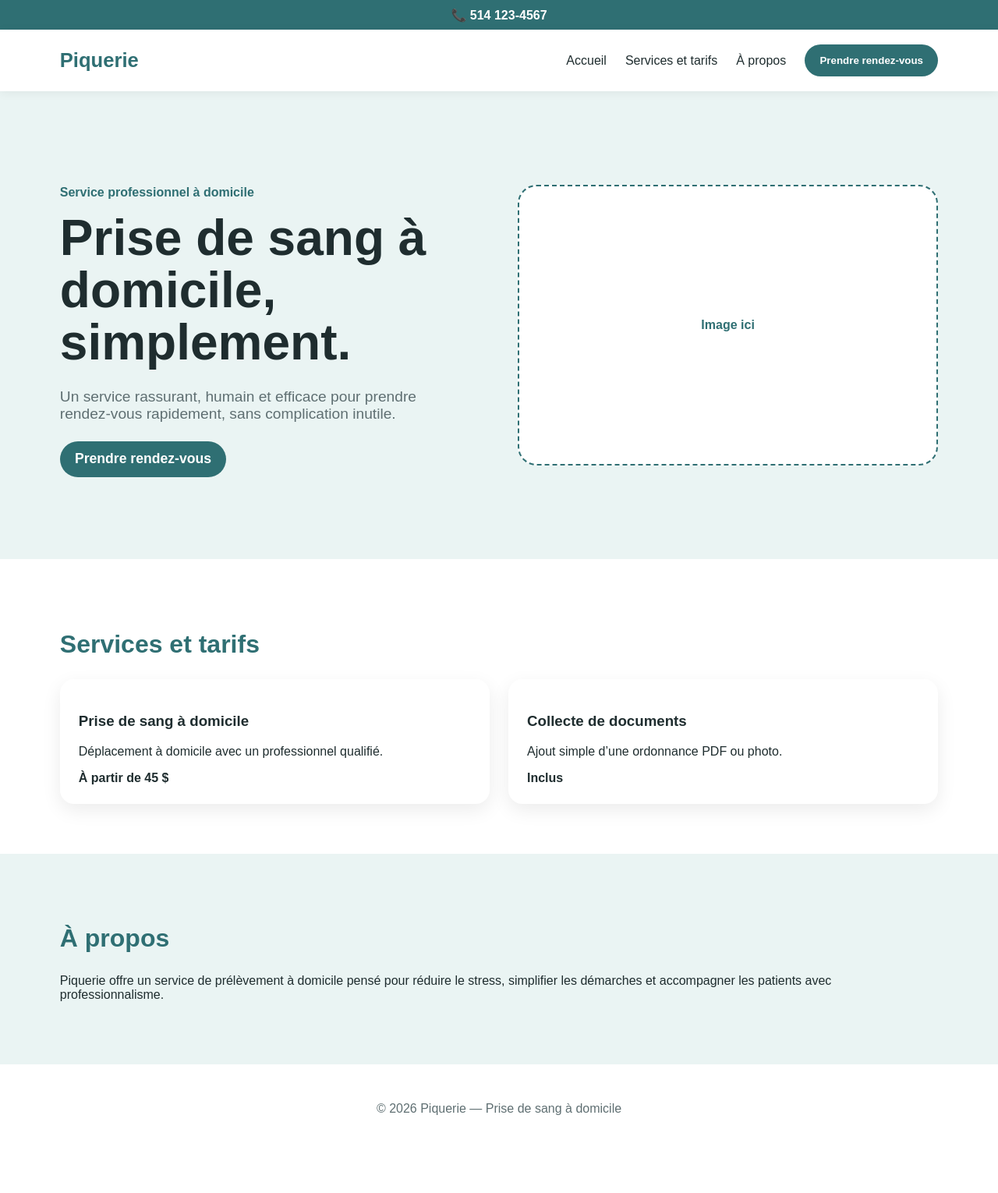
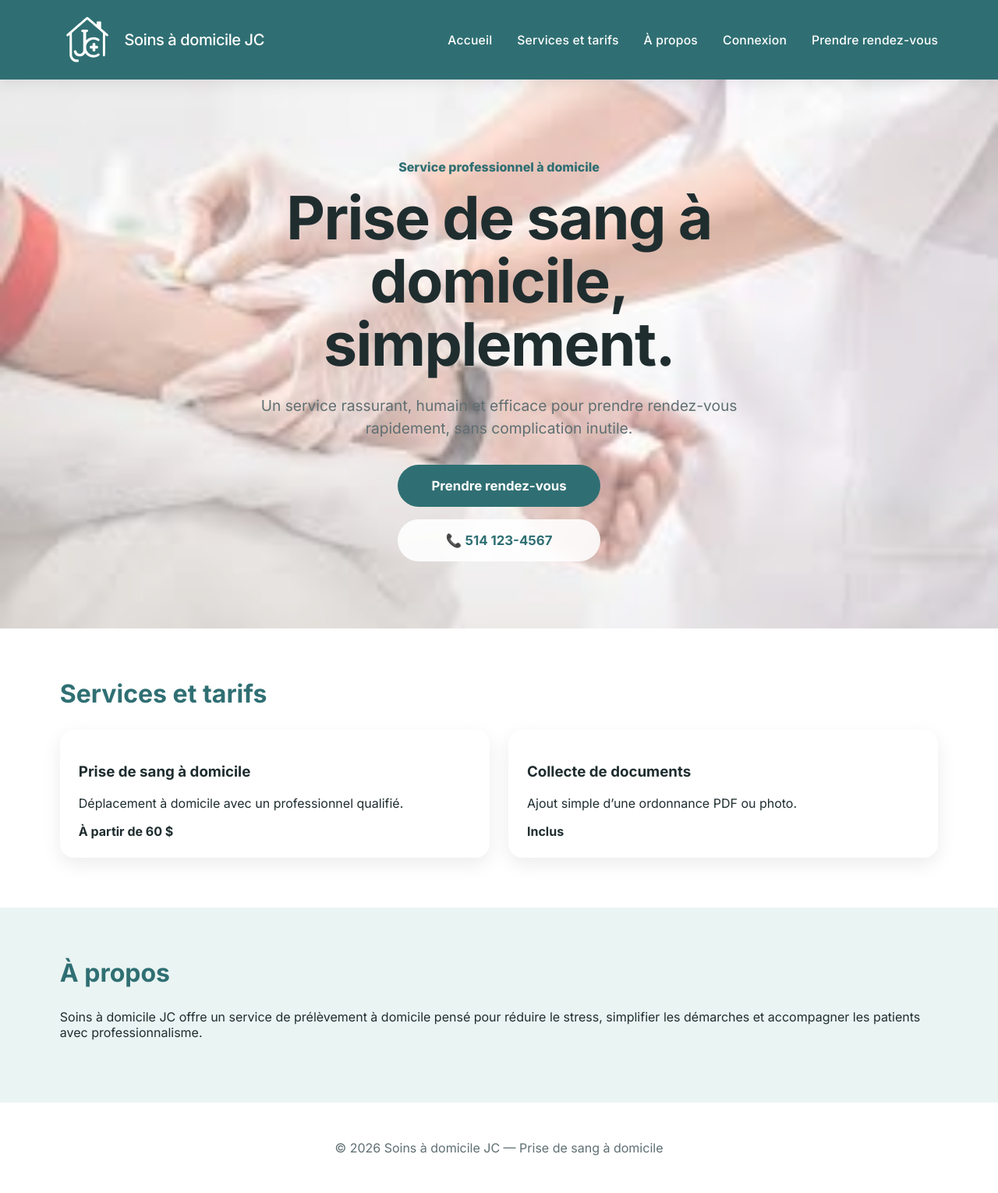
Before and after one commit to CedJEmard/projet_piquerie, a Django app: page / in a window 1280 px wide. Shown: the whole page at 78% size. Before the commit the page ends 1430 px from the top, so only its background shows below. Run offline with Django 5.2, Linux system fonts and the light colour scheme; data comes from the database, SQL or seed files in the repository; both versions use the stored data as it was after the commit.

Commit message:
changement front plus creation de page account et connexion/deconnexion

```diff
--- a/backend/config/urls.py
+++ b/backend/config/urls.py
@@ -15,14 +15,14 @@ Including another URLconf
     2. Add a URL to urlpatterns:  path('blog/', include('blog.urls'))
 """
 from django.contrib import admin
-from django.urls import path
-from django.shortcuts import render
+from django.urls import path, include
+from django.shortcuts import render, redirect
 from apps.appointments.views import book_appointment
 from apps.services.models import Service
+from django.contrib.auth.decorators import login_required
 
 
 def home(request):
-
     services = Service.objects.filter(is_active=True)
 
     return render(
@@ -33,8 +33,56 @@ def home(request):
         }
     )
 
+@login_required
+def account_view(request):
+    patient = getattr(request.user, 'patient_profile', None)
+
+    appointments = []
+    documents = []
+
+    if patient:
+        appointments = patient.appointments.all()
+
+    return render(
+        request,
+        'account.html',
+        {
+            'patient': patient,
+            'appointments': appointments,
+            'documents': documents,
+        }
+    )
+
+
+
+def redirect_user_after_login(request):
+    if request.user.is_staff:
+        return redirect('/admin/')
+
+    return redirect('/')
+
+
 urlpatterns = [
     path('admin/', admin.site.urls),
+
+    path('accounts/', include('django.contrib.auth.urls')),
+
     path('', home, name='home'),
-    path('prendre-rendez-vous/', book_appointment, name='book_appointment'),
+
+    path(
+        'prendre-rendez-vous/',
+        book_appointment,
+        name='book_appointment'
+    ),
+
+    path(
+        'redirect/',
+        redirect_user_after_login,
+        name='redirect_user_after_login'
+    ),
+    path(
+    'mon-compte/',
+    account_view,
+    name='account'
+    ),
 ]
--- a/backend/static/css/style.css
+++ b/backend/static/css/style.css
@@ -1,5 +1,6 @@
 :root {
     --primary: #2f6f73;
+    --primary-dark: #24585c;
     --secondary: #eaf4f3;
     --text: #1f2d2f;
     --muted: #5f6f72;
@@ -10,25 +11,15 @@
     box-sizing: border-box;
 }
 
+html {
+    scroll-behavior: smooth;
+}
+
 body {
     margin: 0;
-    font-family: Arial, sans-serif;
+    font-family: 'Inter', Arial, sans-serif;
     color: var(--text);
     background: var(--white);
-}
-
-/* TOP CONTACT */
-
-.top-contact {
-    background: var(--primary);
-    text-align: center;
-    padding: 0.6rem;
-}
-
-.top-contact a {
-    color: white;
-    text-decoration: none;
-    font-weight: bold;
 }
 
 /* NAVBAR */
@@ -37,98 +28,160 @@ body {
     display: flex;
     justify-content: space-between;
     align-items: center;
-    padding: 1.2rem 6%;
-    background: white;
-    box-shadow: 0 2px 12px rgba(0,0,0,0.06);
+    gap: 2rem;
+    padding: 1rem 6%;
+    background: var(--primary);
     position: sticky;
     top: 0;
     z-index: 100;
+    box-shadow: 0 4px 18px rgba(0,0,0,0.08);
+}
+
+.logo-wrapper {
+    display: flex;
+    align-items: center;
+    gap: 0.8rem;
+}
+
+.site-logo {
+    height: 70px;
+    width: auto;
+    object-fit: contain;
+    filter: brightness(0) invert(1);
 }
 
 .logo {
-    font-size: 1.6rem;
-    font-weight: bold;
-    color: var(--primary);
+    color: white;
+    font-size: 1.25rem;
+    font-weight: 500;
+    letter-spacing: -0.4px;
 }
 
 .nav-links {
     display: flex;
-    gap: 1.5rem;
     align-items: center;
+    gap: 2rem;
 }
 
-.nav-links a {
-    color: var(--text);
+.nav-links a,
+.nav-link-button {
+    color: white;
     text-decoration: none;
+    font-size: 0.98rem;
     font-weight: 500;
+    letter-spacing: 0.2px;
 }
 
-.nav-cta,
-.main-button {
-    background: var(--primary);
-    color: white !important;
-    padding: 0.8rem 1.2rem;
-    border-radius: 999px;
-    font-weight: bold;
+.nav-link-button {
+    background: none;
     border: none;
     cursor: pointer;
-    text-decoration: none;
+    padding: 0;
+    font-family: inherit;
+}
+
+.nav-links a:hover,
+.nav-link-button:hover {
+    text-decoration: underline;
 }
 
 .menu-toggle {
     display: none;
     background: none;
     border: none;
+    color: white;
     font-size: 2rem;
-    color: var(--primary);
     cursor: pointer;
 }
 
 /* HERO */
 
 .hero {
-    min-height: 75vh;
-    display: grid;
-    grid-template-columns: 1fr 1fr;
+    position: relative;
+    min-height: 88vh;
+    display: flex;
     align-items: center;
-    gap: 3rem;
-    padding: 4rem 6%;
-    background: var(--secondary);
+    justify-content: center;
+    padding: 5rem 6%;
+    background-image: url('/static/img/images.jpg');
+    background-size: cover;
+    background-position: center;
+    overflow: hidden;
+}
+
+.hero-overlay {
+    position: absolute;
+    inset: 0;
+    background: rgba(255,255,255,0.45);
+}
+
+.hero-content {
+    position: relative;
+    z-index: 2;
+    max-width: 780px;
+    text-align: center;
 }
 
 .eyebrow {
     color: var(--primary);
-    font-weight: bold;
+    font-weight: 800;
+    margin-bottom: 1rem;
 }
 
-.hero h1 {
-    font-size: clamp(2.2rem, 5vw, 4.5rem);
+.hero-content h1 {
     margin: 0;
+    font-size: clamp(2.6rem, 6vw, 5rem);
     line-height: 1.05;
+    letter-spacing: -1.5px;
+    color: var(--text);
 }
 
 .hero-description {
+    max-width: 620px;
+    margin: 1.5rem auto 0;
+    color: var(--muted);
     font-size: 1.2rem;
-    color: var(--muted);
-    max-width: 520px;
-    margin: 1.5rem 0;
+    line-height: 1.5;
+}
+
+.hero-actions {
+    display: flex;
+    flex-direction: column;
+    align-items: center;
+    gap: 1rem;
+    margin-top: 2rem;
+}
+
+.main-button,
+.hero-phone {
+    width: 260px;
+    min-height: 54px;
+    display: flex;
+    align-items: center;
+    justify-content: center;
+    border-radius: 999px;
+    font-size: 1.05rem;
+    font-weight: 700;
+    text-decoration: none;
 }
 
 .main-button {
-    display: inline-block;
-    font-size: 1.1rem;
+    background: var(--primary);
+    color: white;
+    border: none;
+    cursor: pointer;
+    font-family: inherit;
 }
 
-.image-placeholder {
-    height: 360px;
-    border-radius: 24px;
-    background: white;
-    border: 2px dashed var(--primary);
-    display: flex;
-    align-items: center;
-    justify-content: center;
+.hero-phone {
+    background: rgba(255,255,255,0.88);
     color: var(--primary);
-    font-weight: bold;
+    backdrop-filter: blur(8px);
+}
+
+.main-button:hover,
+.hero-phone:hover {
+    transform: translateY(-2px);
 }
 
 /* SECTIONS */
@@ -138,8 +191,9 @@ body {
 }
 
 .section h2 {
+    color: var(--primary);
     font-size: 2rem;
-    color: var(--primary);
+    margin-top: 0;
 }
 
 .cards {
--- a/backend/templates/base.html
+++ b/backend/templates/base.html
@@ -5,47 +5,49 @@
 <head>
     <meta charset="UTF-8">
     <meta name="viewport" content="width=device-width, initial-scale=1.0">
-    <title>{% block title %}Piquerie{% endblock %}</title>
+    <title>{% block title %}Soins à domicile JC{% endblock %}</title>
+
+    <link rel="preconnect" href="https://fonts.googleapis.com">
+    <link rel="preconnect" href="https://fonts.gstatic.com" crossorigin>
+    <link href="https://fonts.googleapis.com/css2?family=Inter:wght@400;500;600;700;800&display=swap" rel="stylesheet">
 
     <link rel="stylesheet" href="{% static 'css/style.css' %}">
 </head>
 
 <body>
 
-<header class="top-contact">
-    <a href="tel:5141234567">
-        📞 514 123-4567
-    </a>
-</header>
+<nav class="navbar">
+    <div class="logo-wrapper">
+        <img src="{% static 'img/logo.svg' %}" alt="Logo Soins à domicile JC" class="site-logo">
 
-<nav class="navbar">
-
-    <div class="logo">
-        Piquerie
+        <div class="logo">
+            Soins à domicile JC
+        </div>
     </div>
 
-    <button class="menu-toggle" id="menuToggle">
+    <button class="menu-toggle" id="menuToggle" aria-label="Ouvrir le menu">
         ☰
     </button>
 
     <div class="nav-links" id="navLinks">
-
         <a href="/">Accueil</a>
-
-        <a href="#services">
-            Services et tarifs
-        </a>
-
-        <a href="#about">
-            À propos
-        </a>
-
-        <button class="nav-cta open-booking">
+        <a href="#services">Services et tarifs</a>
+        <a href="#about">À propos</a>
+        {% if user.is_authenticated %}
+        <a href="/mon-compte/">Mon compte</a>
+        <form method="POST" action="/accounts/logout/" class="logout-form">
+        {% csrf_token %}
+        <button type="submit" class="nav-link-button">
+            Déconnexion
+        </button>
+        </form>
+        {% else %}
+        <a href="/accounts/login/">Connexion</a>
+        {% endif %}
+        <button class="nav-link-button open-booking">
             Prendre rendez-vous
         </button>
-
     </div>
-
 </nav>
 
 <main>
@@ -53,9 +55,7 @@
 </main>
 
 <footer>
-    <p>
-        © 2026 Piquerie — Prise de sang à domicile
-    </p>
+    <p>© 2026 Soins à domicile JC — Prise de sang à domicile</p>
 </footer>
 
 <script src="{% static 'js/main.js' %}"></script>
--- a/backend/templates/home.html
+++ b/backend/templates/home.html
@@ -1,21 +1,22 @@
 {% extends "base.html" %}
 
 {% block title %}
-Accueil | Piquerie
+Accueil | Soins à domicile JC
 {% endblock %}
 
 {% block content %}
 
 <section class="hero">
+    <div class="hero-overlay"></div>
 
-    <div class="hero-text">
-
+    <div class="hero-content">
         <p class="eyebrow">
             Service professionnel à domicile
         </p>
 
         <h1>
-            Prise de sang à domicile, simplement.
+            Prise de sang à domicile,
+            simplement.
         </h1>
 
         <p class="hero-description">
@@ -23,82 +24,50 @@ Accueil | Piquerie
             rapidement, sans complication inutile.
         </p>
 
-        <button class="main-button open-booking">
-            Prendre rendez-vous
-        </button>
+        <div class="hero-actions">
+            <button class="main-button open-booking">
+                Prendre rendez-vous
+            </button>
 
+            <a href="tel:5141234567" class="hero-phone">
+                📞 514 123-4567
+            </a>
+        </div>
     </div>
-
-    <div class="hero-image">
-
-        <div class="image-placeholder">
-            Image ici
-        </div>
-
-    </div>
-
 </section>
 
 <section id="services" class="section">
-
-    <h2>
-        Services et tarifs
-    </h2>
+    <h2>Services et tarifs</h2>
 
     <div class="cards">
-
         <div class="card">
             <h3>Prise de sang à domicile</h3>
-
-            <p>
-                Déplacement à domicile avec un professionnel qualifié.
-            </p>
-
-            <strong>
-                À partir de 45 $
-            </strong>
+            <p>Déplacement à domicile avec un professionnel qualifié.</p>
+            <strong>À partir de 60 $</strong>
         </div>
 
         <div class="card">
             <h3>Collecte de documents</h3>
-
-            <p>
-                Ajout simple d’une ordonnance PDF ou photo.
-            </p>
-
-            <strong>
-                Inclus
-            </strong>
+            <p>Ajout simple d’une ordonnance PDF ou photo.</p>
+            <strong>Inclus</strong>
         </div>
-
     </div>
-
 </section>
 
 <section id="about" class="section about">
-
     <div>
-
-        <h2>
-            À propos
-        </h2>
+        <h2>À propos</h2>
 
         <p>
-            Piquerie offre un service de prélèvement à domicile pensé pour réduire
-            le stress, simplifier les démarches et accompagner les patients avec
-            professionnalisme.
+            Soins à domicile JC offre un service de prélèvement à domicile pensé
+            pour réduire le stress, simplifier les démarches et accompagner les
+            patients avec professionnalisme.
         </p>
-
     </div>
-
 </section>
 
-<!-- MODAL -->
-
 <div class="modal-overlay" id="bookingModal">
-
     <div class="booking-modal">
-
         <button class="modal-close" id="closeModal">
             ×
         </button>
@@ -107,86 +76,39 @@ Accueil | Piquerie
             ← Retour
         </button>
 
-        <h2>
-            Prendre rendez-vous
-        </h2>
+        <h2>Prendre rendez-vous</h2>
 
         <p class="modal-intro">
             Remplissez ces informations simples.
             Nous vous contacterons pour confirmer votre rendez-vous.
         </p>
 
-        <form
-            method="POST"
-            action="/prendre-rendez-vous/"
-            class="booking-form"
-        >
-
+        <form method="POST" action="/prendre-rendez-vous/" class="booking-form">
             {% csrf_token %}
 
             <div class="form-grid">
-
-                <input
-                    type="text"
-                    name="first_name"
-                    placeholder="Prénom"
-                    required
-                >
-
-                <input
-                    type="text"
-                    name="last_name"
-                    placeholder="Nom"
-                    required
-                >
-
+                <input type="text" name="first_name" placeholder="Prénom" required>
+                <input type="text" name="last_name" placeholder="Nom" required>
             </div>
 
-            <input
-                type="text"
-                name="phone_number"
-                placeholder="Téléphone"
-                required
-            >
-
-            <input
-                type="email"
-                name="email"
-                placeholder="Courriel"
-            >
-
-            <textarea
-                name="address"
-                placeholder="Adresse complète"
-                required
-            ></textarea>
-
-            <input
-                type="datetime-local"
-                name="appointment_date"
-                required
-            >
+            <input type="text" name="phone_number" placeholder="Téléphone" required>
+            <input type="email" name="email" placeholder="Courriel">
+            <textarea name="address" placeholder="Adresse complète" required></textarea>
+            <input type="datetime-local" name="appointment_date" required>
 
             <select name="service" required>
-
                 {% for service in services %}
-
                     <option value="{{ service.id }}">
                         {{ service.name }}
                     </option>
-
                 {% endfor %}
-
             </select>
 
             <button type="submit" class="submit-button">
                 Envoyer la demande
             </button>
-
         </form>
-
     </div>
-
 </div>
 
 {% endblock %}
```
Also changed, not shown: other parts of backend/static/css/style.css (+60 -42 lines), backend/config/settings/base.py (+8 -0 lines), backend/templates/account.html (added, +121 -0 lines), backend/templates/registration/login.html (added, +53 -0 lines), backend/db.sqlite3, backend/static/img/Background1.avif (added), backend/static/img/Background1.jpg (added), backend/static/img/Background2.jpg (added), backend/static/img/images (1).jpg (added), backend/static/img/images (2).jpg (added), backend/static/img/images.jpg (added), backend/static/img/logo.svg (added). Lines whose indentation alone changed are shown as unchanged.
